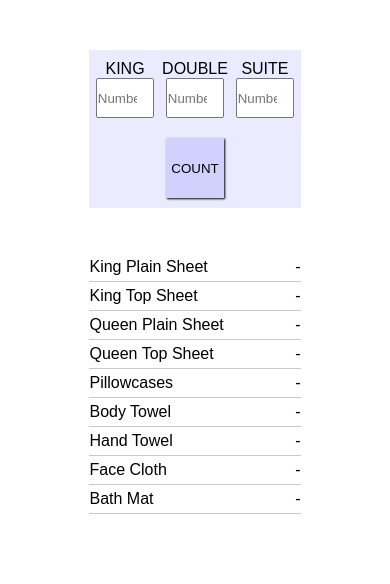
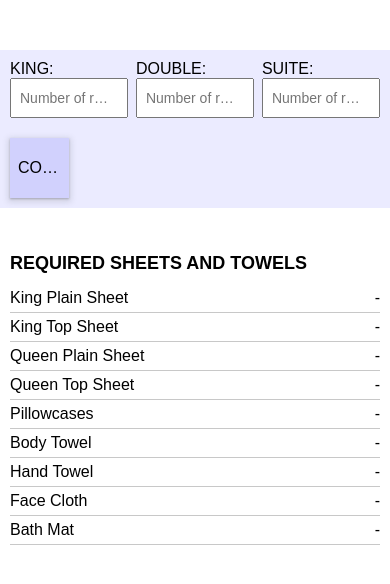
Before and after one commit to yurukyuruk/sheet-calculator, a plain HTML site: page index.html in a window 390 px wide. Drawn offline with Linux system fonts and the light colour scheme.

Commit message:
css mobile version added

```diff
--- a/index.html
+++ b/index.html
@@ -12,20 +12,24 @@
                 <form>
                     <section class="room-input-sections">
                         <label class="room-input-section">
-                            KING
-                            <input type="number" placeholder="Number of rooms">
+                            KING:
+                            <input type="number" placeholder="Number of rooms...">
                         </label>
                         <label class="room-input-section double-room-input-section">
-                            DOUBLE
-                            <input type="number" placeholder="Number of rooms">
+                            DOUBLE:
+                            <input type="number" placeholder="Number of rooms...">
                         </label>
                         <label class="room-input-section">
-                            SUITE
-                            <input type="number" placeholder="Number of rooms">
+                            SUITE:
+                            <input type="number" placeholder="Number of rooms...">
                         </label>
                     </section>
                     <input type="submit"  value="COUNT" class="count-button">
                 </form>
+                <section class="sheet-name-and-numbers-section">
+                    <h2 class="sheet-name-and-numbers-header">
+                        REQUIRED SHEETS AND TOWELS
+                    </h2>
                     <ul class="sheet-name-and-numbers">
                         <li class="sheet-name-and-number">
                             <p>
@@ -100,6 +104,7 @@
                             </p>
                         </li>
                     </ul>
+                </section>
             </main>
         </body>
     </html>
--- a/style.css
+++ b/style.css
@@ -16,14 +16,17 @@ main {
 form {
     display: flex;
     flex-direction: column;
-    align-items: center;
     width: calc(49vw + 20px);
     background-color: rgb(235, 235, 255);
     padding: 10px;
 }
 .room-input-sections {
     display: flex;
-    justify-content: center;
+    justify-content: space-between;
+}
+.room-input-section {
+    flex: 1;
+    width: 100%;
 }
 .double-room-input-section {
     padding-left: 2vw;
@@ -35,7 +38,9 @@ form {
     margin-top: 20px;
     background-color: rgb(209, 209, 253);
     border: none;
-    box-shadow: 1px 1px 2px;
+    box-shadow: rgba(60, 64, 67, 0.3) 0px 1px 2px 0px, rgba(60, 64, 67, 0.15) 0px 2px 6px 2px;
+    font-size: 16px;
+    transition: background-color 0.4s ease-in-out;
 }
 .count-button:hover {
     cursor: pointer;
@@ -44,18 +49,25 @@ form {
 label {
     display: flex;
     flex-direction: column;
-    align-items: center;
 }
 input {
     width: 15vw;
     height: 40px;
+    padding-left: 16px;
+    font-size: 16px;
 }
 input::placeholder {
-    text-align: center;
+    font-size: 14px;
+}
+.sheet-name-and-numbers-section {
+    margin-top: 45px;
+    width: calc(49vw + 20px);
+}
+.sheet-name-and-numbers-header {
+    font-size: 18px;
 }
 .sheet-name-and-numbers {
-    margin-top: 45px;
-    width: calc(49vw + 20px);
+    margin-top: 10px;
 }
 .sheet-name-and-number {
     display: flex;
@@ -64,3 +76,17 @@ input::placeholder {
     padding-bottom: 5px;
     border-bottom: 1px solid rgb(200, 200, 200);
 }
+
+@media (max-width: 930px) {
+    form {
+        width: 100vw;
+    }
+    input {
+        width: 100%;
+        padding-left: 8px;
+        text-overflow: ellipsis;
+    }
+    .sheet-name-and-numbers-section {
+        width: calc(100vw - 20px);
+    }
+}
```
Lines whose indentation alone changed are shown as unchanged.
